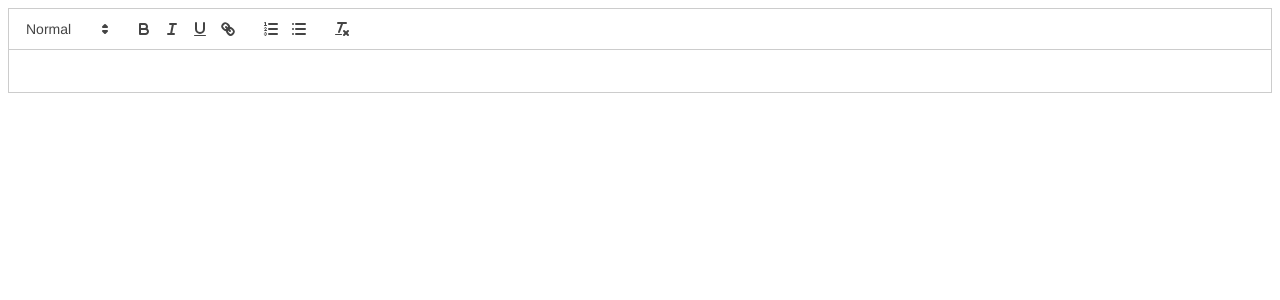
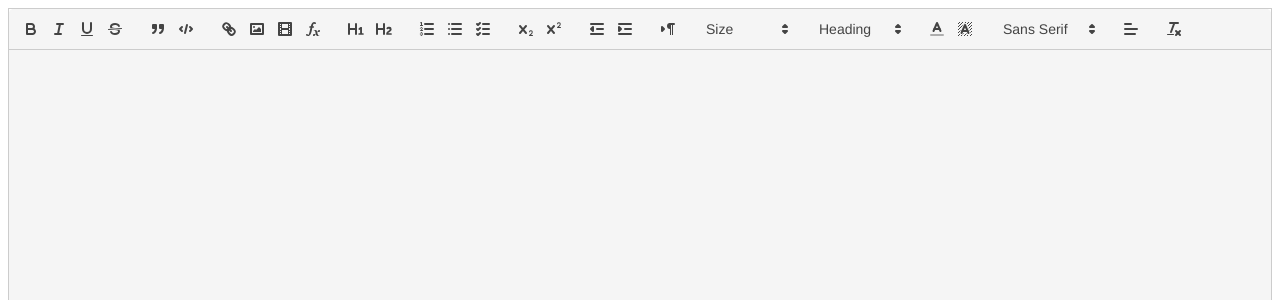
Before and after one commit to parshipcy/paperlite, a React (Vite) app in the folder frontend/: page / in a window 1280 px wide. Shown: the top 300 px of the page. Built offline with nearby package versions, Linux system fonts and the light colour scheme.

Commit message:
feat: add more options in toolbar and enhance editor layout
Signed-off-by: Parship Chowdhury <parshipchowdhury@gmail.com>

```diff
--- a/frontend/index.html
+++ b/frontend/index.html
@@ -2,7 +2,6 @@
 <html lang="en">
   <head>
     <meta charset="UTF-8" />
-    <link rel="icon" type="image/svg+xml" href="/favicon.svg" />
     <meta name="viewport" content="width=device-width, initial-scale=1.0" />
     <title>PaperLite</title>
   </head>
--- /dev/null
+++ b/frontend/src/component/Editor.css
@@ -0,0 +1,7 @@
+.ql-snow .ql-picker.ql-size .ql-picker-label:not([data-value])::before {
+  content: 'Size';
+}
+
+.ql-snow .ql-picker.ql-header .ql-picker-label:not([data-value])::before {
+  content: 'Heading';
+}
--- a/frontend/src/component/Editor.jsx
+++ b/frontend/src/component/Editor.jsx
@@ -2,17 +2,47 @@ import {useEffect} from 'react'
 
 import Quill from 'quill'
 import 'quill/dist/quill.snow.css'
-import {Box} from '@mui/material'
+import './Editor.css'
+import Box from '@mui/material/Box'
+import { styled } from '@mui/material/styles'
+
+const StyledEditor = styled('div')({
+    backgroundColor: '#f5f5f5',
+    height: '100vh',
+    display: 'flex',
+    flexDirection: 'column',
+    borderRadius: '8px',
+})
+const toolbarOptions = [
+    ['bold', 'italic', 'underline', 'strike'],
+    ['blockquote', 'code-block'],
+    ['link', 'image', 'video', 'formula'],
+
+    [{ 'header': 1 }, { 'header': 2 }],
+    [{ 'list': 'ordered'}, { 'list': 'bullet' }, { 'list': 'check' }],
+    [{ 'script': 'sub'}, { 'script': 'super' }],
+    [{ 'indent': '-1'}, { 'indent': '+1' }],
+    [{ 'direction': 'rtl' }],
+
+    [{ 'size': ['small', false, 'large', 'huge'] }],
+    [{ 'header': [1, 2, 3, 4, 5, 6, false] }],
+
+    [{ 'color': [] }, { 'background': [] }],
+    [{ 'font': [] }],
+    [{ 'align': [] }],
+
+    ['clean']
+];
 
 const Editor = () => {
     useEffect(() => {
-        const quill = new Quill('#editor', {theme: 'snow'})
+        const quill = new Quill('#editor', {theme: 'snow', modules: {toolbar: toolbarOptions}})
     }, [])
 
-    return(
-        <Box id="editor" sx={{overflow: 'hidden', display: 'flex', height: '100%', width: '100%'}}>
-
-        </Box>
+    return (
+        <StyledEditor>
+            <Box id="editor" sx={{ flex: 1, minHeight: 0 }} />
+        </StyledEditor>
     )
 }
 
```
